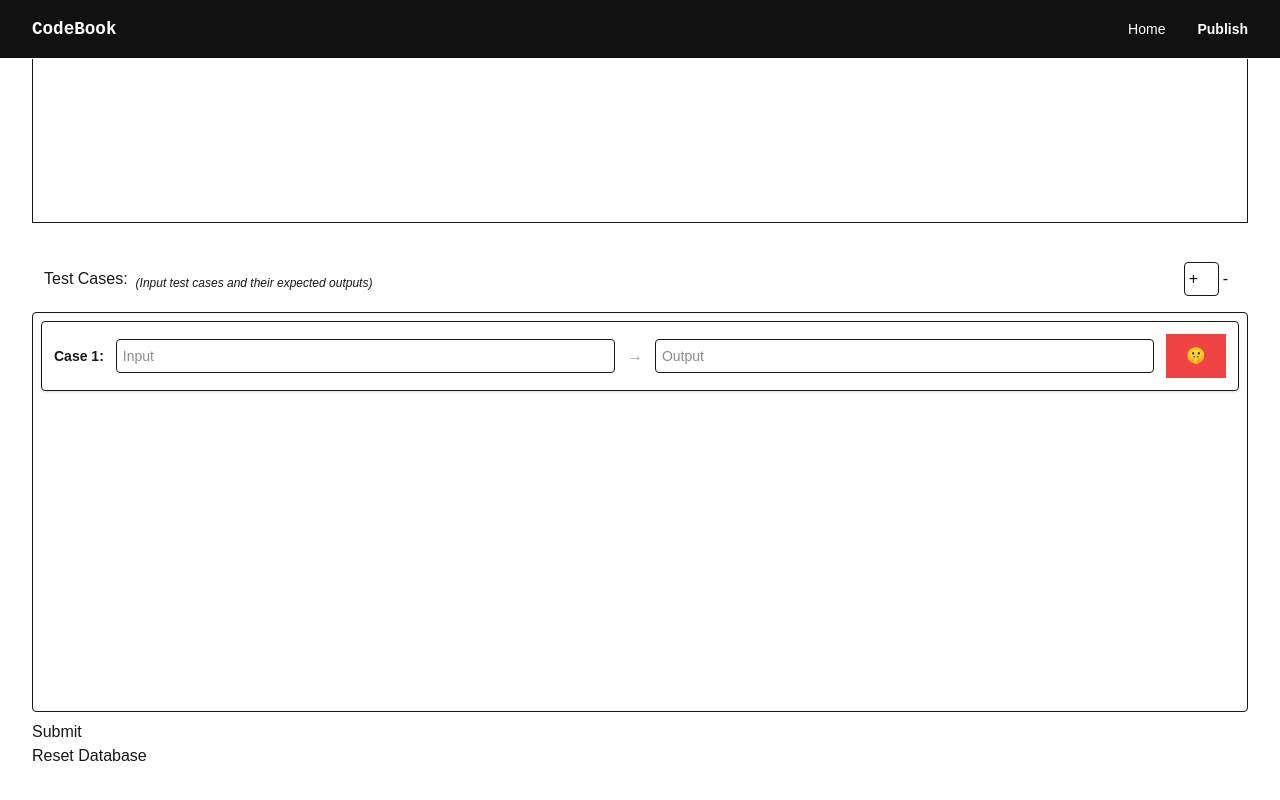
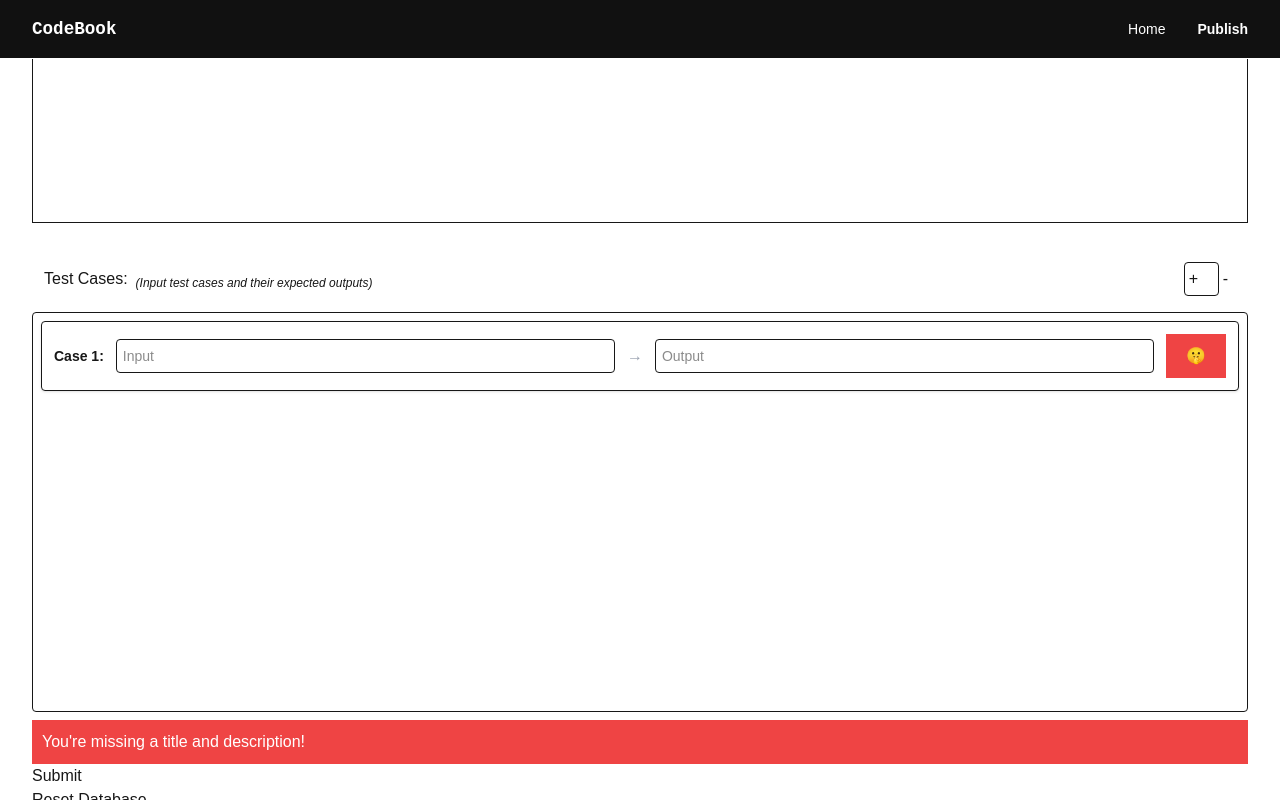
Before and after one commit to lucasz26/codebook, a Next.js app: page /publish in a window 1280 px wide. Both pictures are taken after a click on the button "Submit". Shown: the part 235-1035 px from the top of the page. Built offline with nearby package versions, Linux system fonts and the light colour scheme; no server answers; the database is empty.

Commit message:
Added submission verification
Upon submissions, users will now receive feedback.

A green message will display if their problem was submitted successfully, while a red message (with specific instructions) will appear if a problem is missing data/contains incorrect data.

```diff
--- a/src/app/publish/page.js
+++ b/src/app/publish/page.js
@@ -14,6 +14,7 @@ export default function Publish() {
     const [description, setDescription]     = useState('');   // Descrption
     const [id,          setCount]           = useState(2);    // The "Next ID". Since we start w/ 1, our next ID is 2.
     const [hiddenCase,  setHidden]          = useState([1])   // Array of what test cases are "Hidden". Upon creation, they will automatically be hidden.
+    const [notif,       setNotification]    = useState({ message: "", type: "" }); // The notification that says if something was submitted successfully or not!
 
     // Dictionary for test cases. This is a JS object that works similarly to map<int, pair<string,string>>
     const [testCases, setTestCase] = useState({
@@ -28,15 +29,30 @@ export default function Publish() {
         const tTitle = title.trim(); const tDescription = description.trim()
 
         if (tTitle == "" || tDescription == "") {
-            console.log("Empty");
+
+            if (tTitle == "" && tDescription == "") { setNotification({ message: "You're missing a title and description!", type: "warning" }); }
+            else if (tTitle == "") { setNotification({ message: "You're missing a title!", type: "warning" }); }
+            else { setNotification({ message: "You're missing a description!", type: "warning" }); }
+
+            return;
         } else {
             try {
                 pullTestCases(); // Print out test cases. We can't yet store them, so this is more just "verification" that it showed up.
+
+                // No issues occured, so we can safely add.
                 await addProblem(tTitle, tDescription); // Actually add to the SQL database.
+                setNotification({ message: "Problem submitted!", type: "success" });
+                return;
             } catch (e) {
-                console.log(e.toString());
+                const errorTxt = e.toString();
+
+                if (errorTxt.includes("empty")) { setNotification({ message: "You might be missing something in your test cases!", type: "warning" }); }
+                else if (errorTxt.includes("input")) { setNotification({ message: "Check your inputs!", type: "warning" }); }
+                else { setNotification({ message: "Check your outputs!", type: "warning" }); }
             }
         }
+
+        setTimeout(() => setNotification({ message: "", type: "" }), 3000);
     };
 
     const handleReset = async (e) => {
@@ -94,7 +110,7 @@ export default function Publish() {
         }
 
         // First, check if everything has an entry. If not, we'll pass an error.
-        for (const [id, data] of Object.entries(testCases)) { if (!verifyCaseEntry([id,data])) { throw new Error("Case " + id + " has empty fields."); }}
+        for (const [id, data] of Object.entries(testCases)) { if (!verifyCaseEntry([id,data])) { throw new Error("empty"); }}
 
         let inputForceArr = false;
         let outputForceArr = false;
@@ -123,11 +139,11 @@ export default function Publish() {
         for (const [id, data] of Object.entries(testCases)) {
             // Compare against the first input.
             if (typeOf(data.input) !== inputType) {
-                throw new Error(`Inconsistent Array Input: Case ${id} was expected to be a(n) ${inputType}.`);
+                throw new Error('input');
             }
 
             if (typeOf(data.output) !== outputType) {
-                throw new Error(`Inconsistent Array Output: Case ${id} was expected to be ${outputType}.`);
+                throw new Error('output');
             }
         } // We only throw errors if we have issues, otherwise, no need to do anything.
 
@@ -170,6 +186,8 @@ export default function Publish() {
     return (
         <main style={{ padding: '2rem' }}>
         <h1>Publish New Problem</h1>
+
+
 
             {/* Title Block */}
             <div style={{ marginBottom: '1rem' }}>
@@ -274,6 +292,16 @@ export default function Publish() {
             </div>
 
         <form onSubmit={handleSubmit}>
+            {notif.message && (
+                <div className={`notification ${notif.type}`} style={{
+                    padding: '10px',
+                    backgroundColor: notif.type === 'success' ? '#22c55e' : '#ef4444',
+                    color: 'white'
+                }}>
+                    {notif.message}
+                </div>
+            )}
+
             <button type="submit" style={{ cursor: 'pointer' }}>
             Submit
             </button>
```
